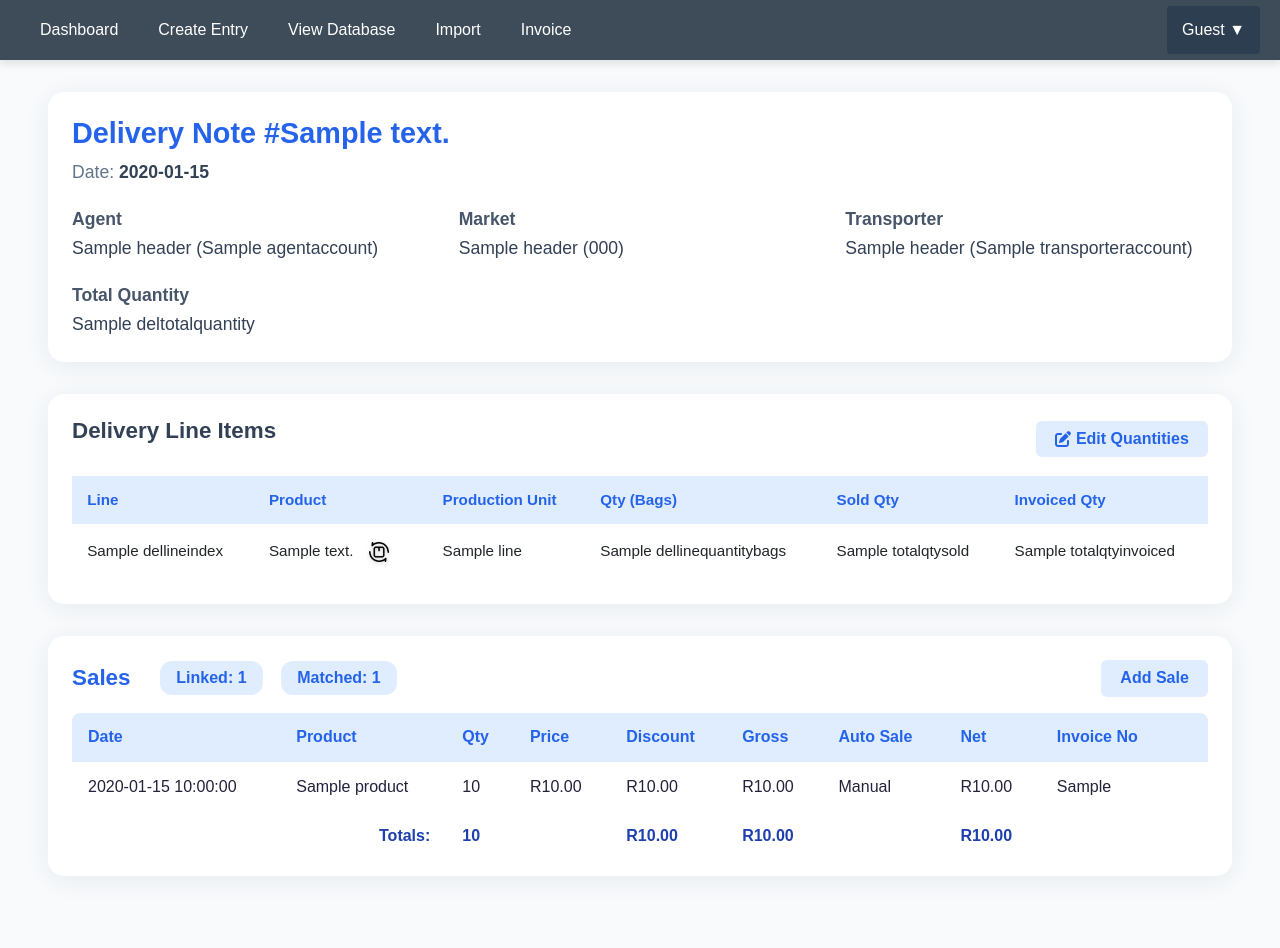
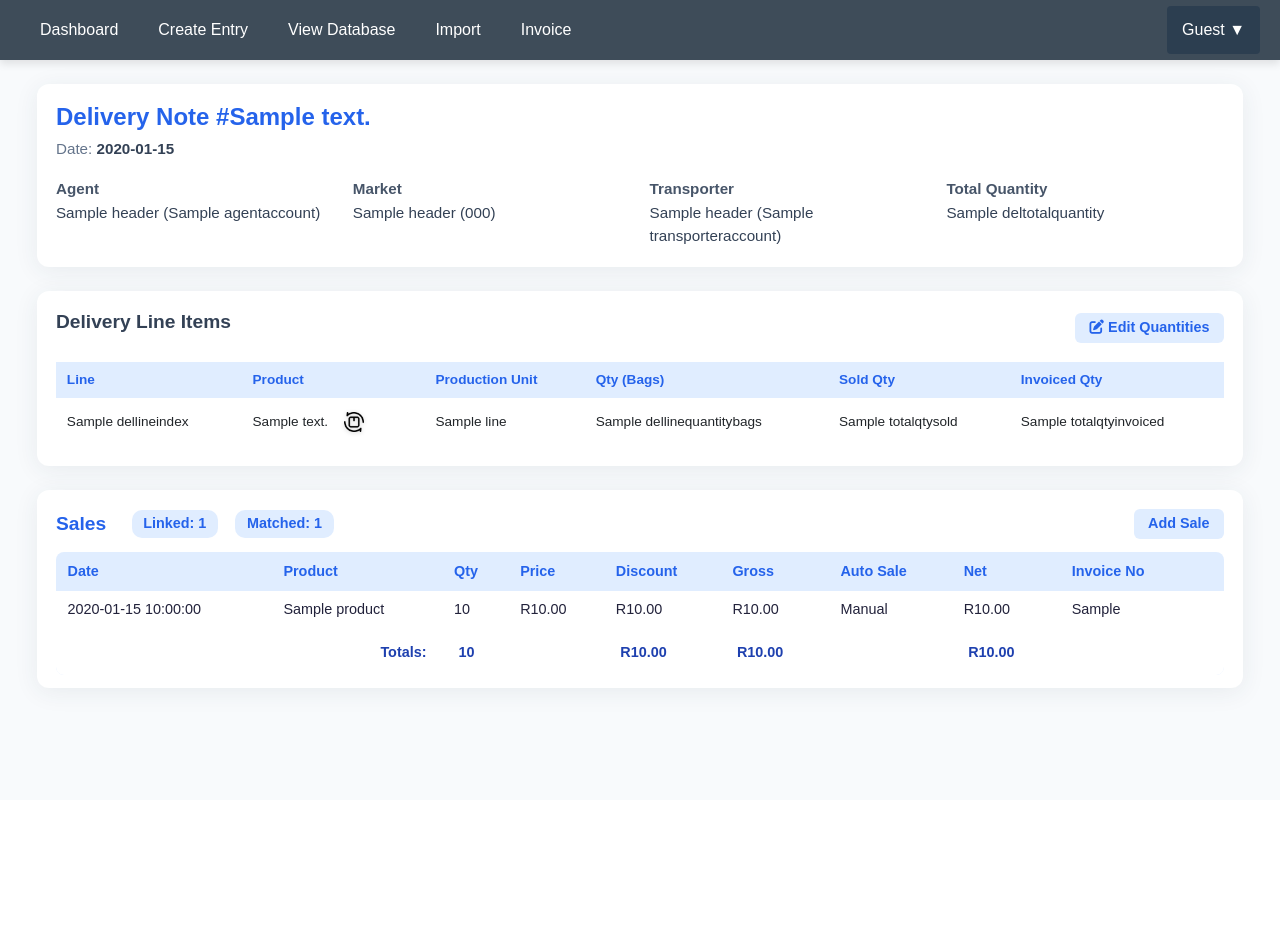
Before and after one commit to Jannes009/Fermesync, a Flask app: template templates/Bill Of Lading Page/View_Delivery_note.html in a window 1280 px wide. After the commit the page ends 698 px from the top, so only its background shows below. Run offline with Flask 3, Linux system fonts and the light colour scheme; the template is opened without the code that fills it: most values are stand-ins (such as "Sample title", 1, 10 or a date in 2020); parts of the project's set-up code (start-up, migrations or seed data) failed here and were passed over; some libraries are stand-ins or nearby versions.

Commit message:
Reduced font size of view delivery note page

```diff
--- a/templates/Bill Of Lading Page/View_Delivery_note.html
+++ b/templates/Bill Of Lading Page/View_Delivery_note.html
@@ -12,7 +12,7 @@
       background: #f8fafc;
       padding: 0;
       margin: 0;
-      font-size: 0.95rem;
+      font-size: 0.85rem;
       min-height: 100vh;
       display: flex;
       flex-direction: column;
@@ -20,7 +20,7 @@
     .taskbar {
       background: #fff;
       box-shadow: 0 2px 12px 0 rgba(44, 62, 80, 0.08);
-      padding: 0.8rem 1.5rem;
+      padding: 0.6rem 1.2rem;
       position: sticky;
       top: 0;
       z-index: 100;
@@ -31,27 +31,27 @@
     .taskbar-left {
       display: flex;
       align-items: center;
-      gap: 1.5rem;
+      gap: 1.2rem;
     }
     .taskbar-right {
       display: flex;
       align-items: center;
-      gap: 1rem;
+      gap: 0.8rem;
     }
     .taskbar-logo {
-      font-size: 1.4rem;
+      font-size: 1.2rem;
       font-weight: 700;
       color: #2563eb;
       text-decoration: none;
     }
     .taskbar-nav {
       display: flex;
-      gap: 1rem;
+      gap: 0.8rem;
     }
     .taskbar-link {
       color: #475569;
       text-decoration: none;
-      padding: 0.4rem 0.8rem;
+      padding: 0.3rem 0.6rem;
       border-radius: 6px;
       transition: all 0.2s;
       font-weight: 500;
@@ -91,20 +91,20 @@
       transform: translateY(-1px);
     }
     .main-content {
-      padding: 2rem;
+      padding: 1.5rem;
       flex-grow: 1;
     }
     .container-wide {
       max-width: 1800px;
       margin: 0 auto;
-      padding: 0 1rem;
+      padding: 0 0.8rem;
     }
     .sales-card {
       background: #fff;
-      border-radius: 16px;
+      border-radius: 12px;
       box-shadow: 0 4px 24px 0 rgba(44, 62, 80, 0.08);
-      margin-bottom: 2.5rem;
-      padding: 1.5rem 1.5rem 1rem 1.5rem;
+      margin-bottom: 2rem;
+      padding: 1.2rem 1.2rem 0.8rem 1.2rem;
       transition: box-shadow 0.2s;
     }
     .sales-card:hover {
@@ -115,18 +115,18 @@
       flex-wrap: wrap;
       align-items: center;
       justify-content: space-between;
-      margin-bottom: 1rem;
+      margin-bottom: 0.8rem;
     }
     .sales-header-title {
-      font-size: 1.4rem;
+      font-size: 1.2rem;
       font-weight: 700;
       color: #2563eb;
-      margin-right: 1.2rem;
+      margin-right: 1rem;
     }
     .sales-header-meta {
       color: #34495e;
-      font-size: 1.1rem;
-      margin-right: 1.2rem;
+      font-size: 0.95rem;
+      margin-right: 1rem;
     }
     .sales-header-meta strong {
       font-weight: 700;
@@ -142,10 +142,10 @@
       background: #e0edff;
       color: #2563eb;
       font-weight: 600;
-      border-radius: 12px;
-      padding: 0.3em 1em;
-      font-size: 1rem;
-      margin-right: 1.2rem;
+      border-radius: 10px;
+      padding: 0.2em 0.8em;
+      font-size: 0.9rem;
+      margin-right: 1rem;
       display: inline-block;
     }
     .sales-btn {
@@ -157,8 +157,8 @@
       color: #2563eb;
       font-weight: 600;
       border-radius: 6px;
-      padding: 0.4em 1.2em;
-      font-size: 1rem;
+      padding: 0.3em 1em;
+      font-size: 0.9rem;
       transition: background 0.15s, color 0.15s, box-shadow 0.1s, transform 0.1s;
       cursor: pointer;
       box-shadow: none;
@@ -175,7 +175,7 @@
       border-collapse: separate;
       border-spacing: 0;
       margin-bottom: 0;
-      font-size: 1rem;
+      font-size: 0.9rem;
       background: #fff;
       border-radius: 8px;
       overflow: hidden;
@@ -185,13 +185,13 @@
       color: #2563eb;
       font-weight: 700;
       border: none;
-      padding: 0.8em 1em;
+      padding: 0.6em 0.8em;
       text-align: left;
       white-space: nowrap;
     }
     .sales-table td {
       border: none;
-      padding: 0.8em 1em;
+      padding: 0.6em 0.8em;
       color: #22223b;
       background: #fff;
       vertical-align: middle;
@@ -228,19 +228,19 @@
     }
     .delivery-header {
       background: #fff;
-      border-radius: 16px;
+      border-radius: 12px;
       box-shadow: 0 4px 24px 0 rgba(44, 62, 80, 0.08);
-      padding: 1.5rem;
-      margin-bottom: 2rem;
+      padding: 1.2rem;
+      margin-bottom: 1.5rem;
     }
     .delivery-header h1 {
-      font-size: 1.8rem;
+      font-size: 1.5rem;
       font-weight: 700;
       color: #2563eb;
-      margin-bottom: 0.5rem;
+      margin-bottom: 0.4rem;
     }
     .delivery-header p {
-      font-size: 1.1rem;
+      font-size: 0.95rem;
       color: #64748b;
     }
     .delivery-header strong {
@@ -248,32 +248,32 @@
     }
     .delivery-grid {
       display: grid;
-      grid-template-columns: repeat(auto-fit, minmax(300px, 1fr));
-      gap: 1.5rem;
-      margin-top: 1.5rem;
+      grid-template-columns: repeat(auto-fit, minmax(250px, 1fr));
+      gap: 1.2rem;
+      margin-top: 1.2rem;
     }
     .delivery-grid h2 {
-      font-size: 1.1rem;
+      font-size: 0.95rem;
       font-weight: 600;
       color: #475569;
-      margin-bottom: 0.3rem;
+      margin-bottom: 0.2rem;
     }
     .delivery-grid p {
-      font-size: 1.1rem;
+      font-size: 0.95rem;
       color: #334155;
     }
     .delivery-table {
       background: #fff;
-      border-radius: 16px;
+      border-radius: 12px;
       box-shadow: 0 4px 24px 0 rgba(44, 62, 80, 0.08);
-      padding: 1.5rem;
-      margin-bottom: 2rem;
+      padding: 1.2rem;
+      margin-bottom: 1.5rem;
     }
     .delivery-table h2 {
-      font-size: 1.4rem;
+      font-size: 1.2rem;
       font-weight: 700;
       color: #334155;
-      margin-bottom: 1rem;
+      margin-bottom: 0.8rem;
     }
     .delivery-table table {
       width: 100%;
@@ -284,12 +284,12 @@
       background: #e0edff;
       color: #2563eb;
       font-weight: 700;
-      padding: 0.8em 1em;
+      padding: 0.6em 0.8em;
       text-align: left;
       white-space: nowrap;
     }
     .delivery-table td {
-      padding: 0.8em 1em;
+      padding: 0.6em 0.8em;
       border-bottom: 1px solid #f0f4f8;
     }
     .delivery-table tr:last-child td {
```
